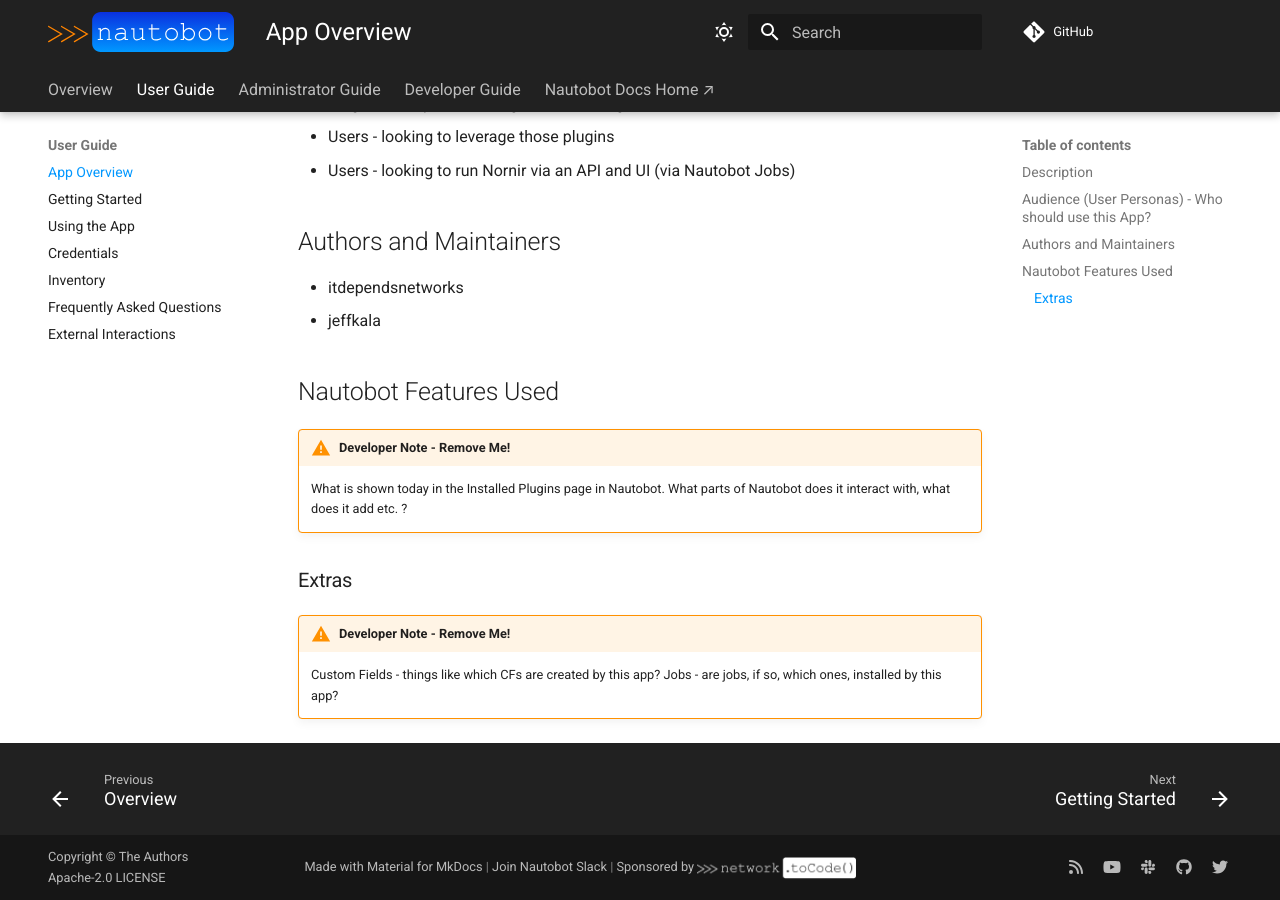
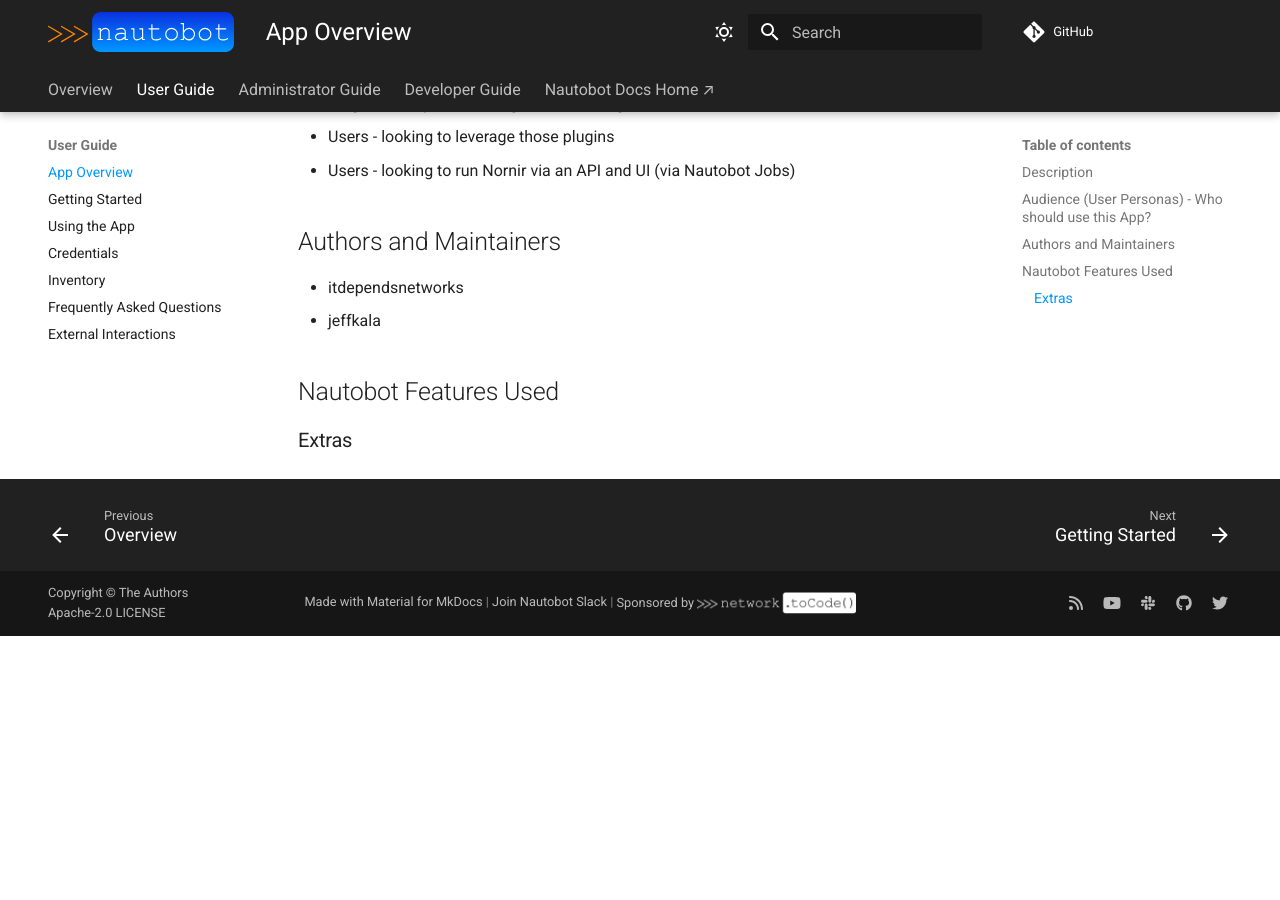
Before and after one commit to nautobot/nautobot-app-nornir, an MkDocs documentation site: the page built from docs/user/app_overview.md, in a window 1280 px wide and 900 px high, scrolled down 1073 px. Built offline with MkDocs 1.6.1 and Material for MkDocs 9.7.7, drawn with Linux system fonts in a browser that asks for light colours; comment, search, counter and statistics services are not loaded; after the commit the page ends 1709 px from its top, so only the background shows below that.

Commit message:
chore: PR feedback

```diff
--- a/docs/user/app_overview.md
+++ b/docs/user/app_overview.md
@@ -28,11 +28,4 @@
 
 ## Nautobot Features Used
 
-!!! warning "Developer Note - Remove Me!"
-    What is shown today in the Installed Plugins page in Nautobot. What parts of Nautobot does it interact with, what does it add etc. ?
-
 ### Extras
-
-!!! warning "Developer Note - Remove Me!"
-    Custom Fields - things like which CFs are created by this app?
-    Jobs - are jobs, if so, which ones, installed by this app?
```
Also changed, not shown: docs/dev/arch_decision.md (+0 -4 lines).
